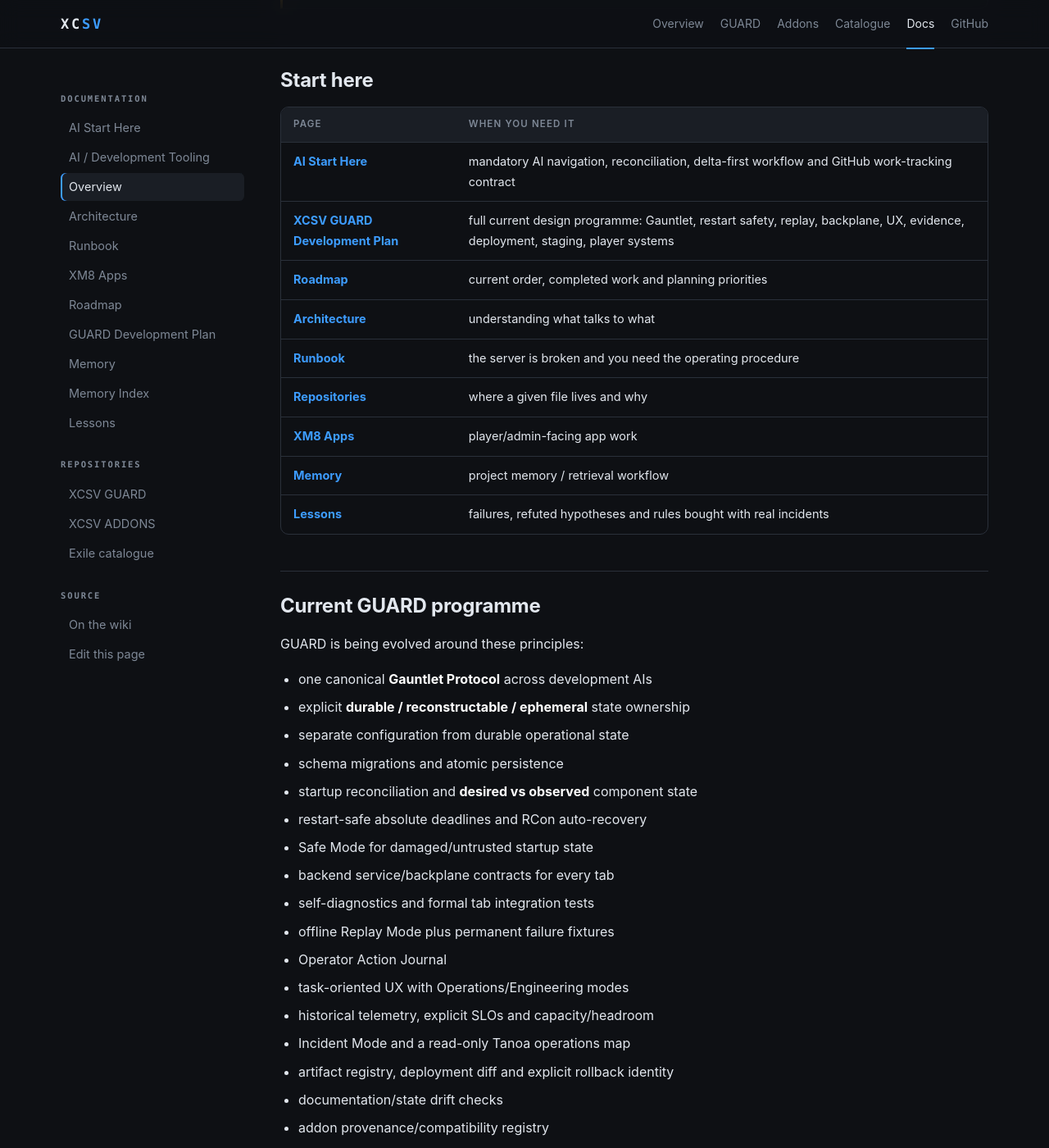
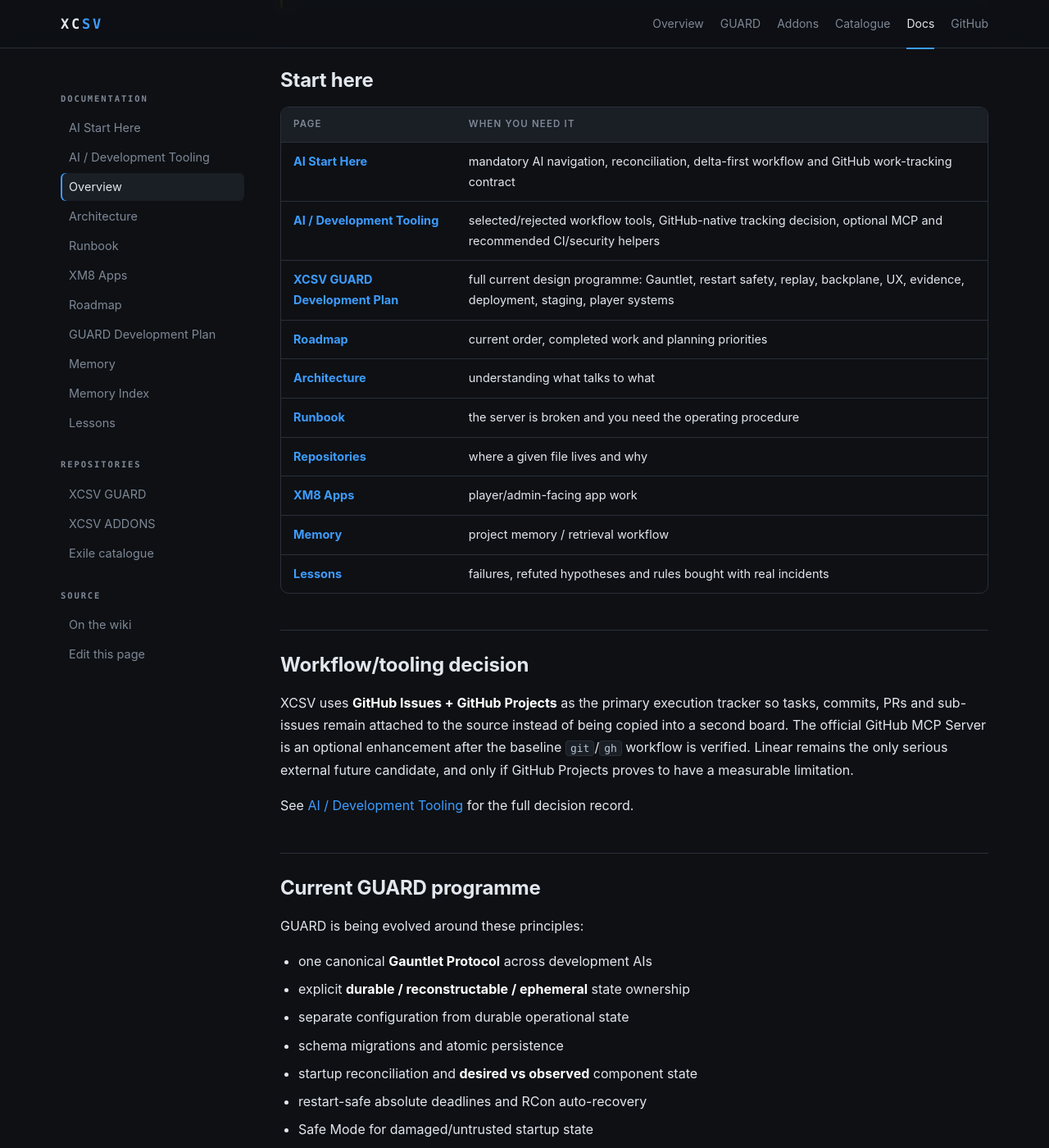
Before and after one commit to x-cessive/XCSV, a Jekyll site: the page built from docs/wiki/Home.md, in a window 1280 px wide and 1400 px high, scrolled down 703 px. Shown: the whole window at 82% size. Built offline with Jekyll 4.4.1, drawn with Linux system fonts in a browser that asks for light colours.

Commit message:
Regenerate docs/wiki from wiki/ [skip ci]

```diff
--- a/docs/wiki/Home.md
+++ b/docs/wiki/Home.md
@@ -25,6 +25,7 @@ This wiki is the operator/development map. The [site](https://x-cessive.github.i
 | page | when you need it |
 |---|---|
 | **[AI Start Here](AI-Start-Here.html)** | mandatory AI navigation, reconciliation, delta-first workflow and GitHub work-tracking contract |
+| **[AI / Development Tooling](AI-Tooling.html)** | selected/rejected workflow tools, GitHub-native tracking decision, optional MCP and recommended CI/security helpers |
 | **[XCSV GUARD Development Plan](XCSV-GUARD-Development-Plan.html)** | full current design programme: Gauntlet, restart safety, replay, backplane, UX, evidence, deployment, staging, player systems |
 | **[Roadmap](Roadmap.html)** | current order, completed work and planning priorities |
 | **[Architecture](Architecture.html)** | understanding what talks to what |
@@ -33,6 +34,12 @@ This wiki is the operator/development map. The [site](https://x-cessive.github.i
 | **[XM8 Apps](XM8-Apps.html)** | player/admin-facing app work |
 | **[Memory](Memory.html)** | project memory / retrieval workflow |
 | **[Lessons](Lessons.html)** | failures, refuted hypotheses and rules bought with real incidents |
+
+## Workflow/tooling decision
+
+XCSV uses **GitHub Issues + GitHub Projects** as the primary execution tracker so tasks, commits, PRs and sub-issues remain attached to the source instead of being copied into a second board. The official GitHub MCP Server is an optional enhancement after the baseline `git`/`gh` workflow is verified. Linear remains the only serious external future candidate, and only if GitHub Projects proves to have a measurable limitation.
+
+See [AI / Development Tooling](AI-Tooling.html) for the full decision record.
 
 ## Current GUARD programme
 
```
